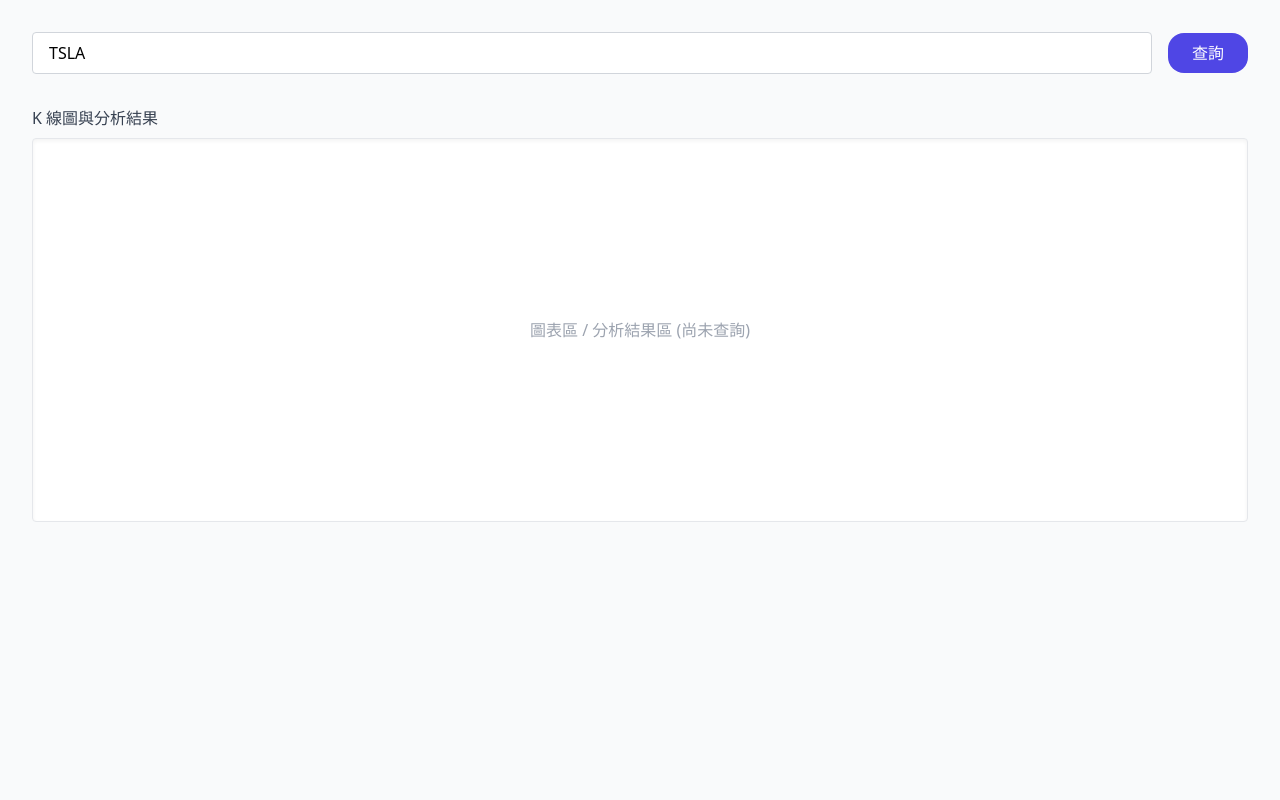
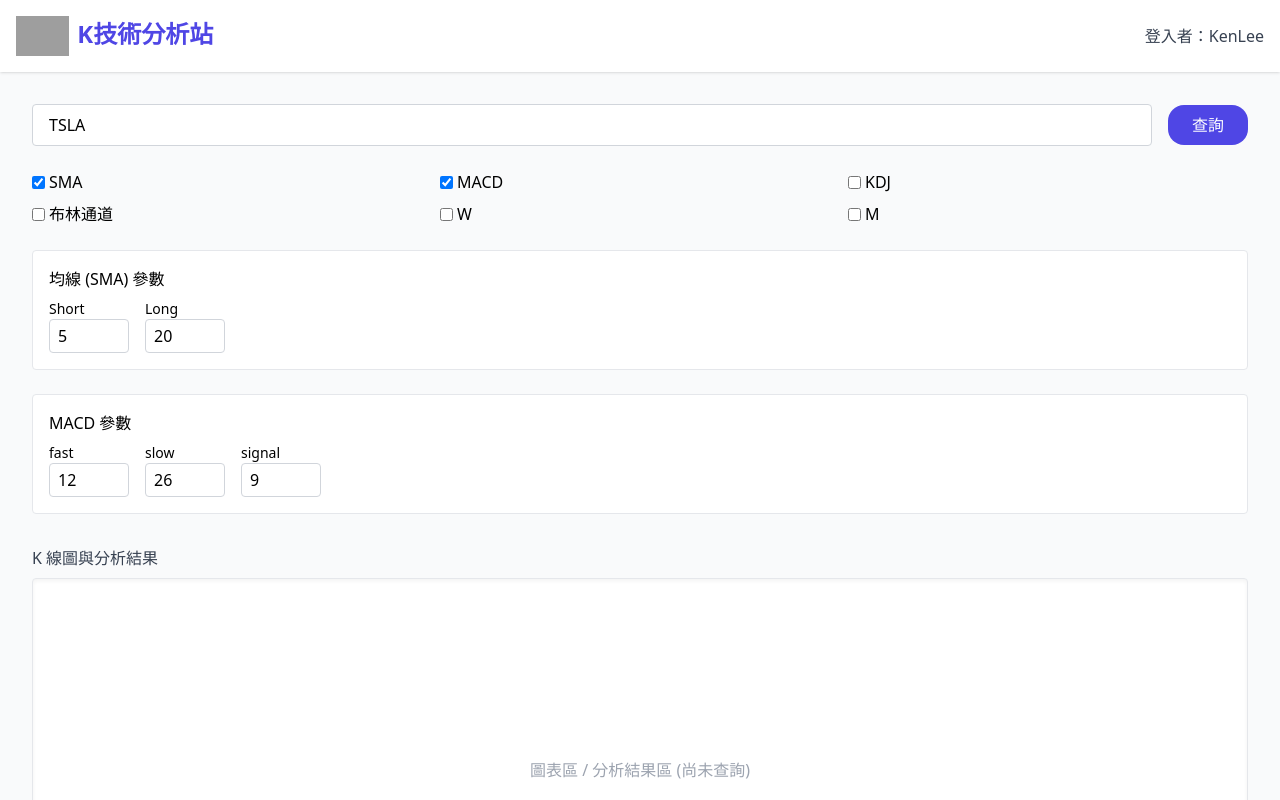
Before and after one commit to ken168168ken/inertia_rebound, a React (Create React App) app: page / in a window 1280 px wide. Shown: the top 800 px of the page. Built offline with nearby package versions, Linux system fonts and the light colour scheme; grey boxes are pictures that could not be loaded.

Commit message:
Update QueryMainPage.js

```diff
--- a/src/components/QueryMainPage.js
+++ b/src/components/QueryMainPage.js
@@ -1,5 +1,4 @@
 // src/components/QueryMainPage.js
-
 import React, { useState } from "react";
 import {
   ResponsiveContainer,
@@ -13,20 +12,24 @@ import {
 } from "recharts";
 
 export default function QueryMainPage() {
-  // 股票代号、指标、参数、图表数据、loading 状态
+  // ====== (前端狀態一樣保留) ======
   const [stockCode, setStockCode] = useState("TSLA");
   const [selectedIndicators, setSelectedIndicators] = useState(["SMA", "MACD"]);
   const [params, setParams] = useState({
     SMA: { short: 5, long: 20 },
-    MACD: { fast: 12, slow: 26, signal: 9 }
+    MACD: { fast: 12, slow: 26, signal: 9 },
+    KDJ: { K: 9, D: 3, J: 3 },
+    Bollinger: { period: 20, stdDev: 2 },
+    W: { lookback: 30 },      // 假設 W 底需要 lookback 參數
+    M: { lookback: 30 }
   });
   const [chartData, setChartData] = useState(null);
   const [loading, setLoading] = useState(false);
 
+  // ====== (以下的 handleQuery, fetch 與折線圖邏輯同上一版) ======
   const handleQuery = async () => {
     setLoading(true);
     try {
-      // 这里写后端 API 的完整 URL
       const response = await fetch(
         "https://inertia-rebound-backend.onrender.com/api/analyze",
         {
@@ -39,14 +42,11 @@ export default function QueryMainPage() {
           })
         }
       );
-
-      // 如果网络层就挂了，会被 catch
       const result = await response.json();
       if (result.error) {
         alert("查詢失敗：" + result.message);
         setChartData(null);
       } else {
-        // 整理成 Recharts 能用的格式
         const data = result.dates.map((d, i) => ({
           date: d,
           close: result.closes[i]
@@ -54,14 +54,30 @@ export default function QueryMainPage() {
         setChartData(data);
       }
     } catch (e) {
-      alert("API 錯誤：Load failed 或 無法連線"); // 这里区分不了具体原因，就统一提示
+      alert("API 錯誤：Load failed 或 無法連線");
       setChartData(null);
     }
     setLoading(false);
   };
 
   return (
+    <div>
+      {/* ===== 一、Logo + 使用者名稱區塊 ===== */}
+      <header className="site-header">
+        <div className="site-logo">
+          {/* 如果你是放到 public/logo.jpg，就用 /logo.jpg */}
+          <img
+            src="/logo.jpg"
+            alt="K技術分析站"
+            className="h-10 inline-block mr-2"
+          />
+          K技術分析站
+        </div>
+        <div className="user-name">登入者：KenLee</div>
+      </header>
+
       <div className="p-4 md:p-8">
+        {/* ===== 二、股票代碼 + 查詢按鈕 ===== */}
         <div className="flex flex-col md:flex-row md:items-center md:space-x-4 mb-6">
           <input
             type="text"
@@ -79,6 +95,227 @@ export default function QueryMainPage() {
           </button>
         </div>
 
+        {/* ===== 三、指標多選區塊 ===== */}
+        <div className="grid grid-cols-2 md:grid-cols-3 gap-2 mb-6">
+          {/* 每個 checkbox 的 onChange 都要去更新 selectedIndicators 陣列 */}
+          {["SMA", "MACD", "KDJ", "Bollinger", "W", "M"].map((ind) => (
+            <label key={ind} className="flex items-center space-x-1">
+              <input
+                type="checkbox"
+                checked={selectedIndicators.includes(ind)}
+                onChange={(e) => {
+                  if (e.target.checked) {
+                    setSelectedIndicators((prev) => [...prev, ind]);
+                  } else {
+                    setSelectedIndicators((prev) =>
+                      prev.filter((x) => x !== ind)
+                    );
+                  }
+                }}
+              />
+              <span>{ind === "Bollinger" ? "布林通道" : ind}</span>
+            </label>
+          ))}
+        </div>
+
+        {/* ===== 四、動態參數區塊：只顯示被勾選指標的參數 ===== */}
+        <div className="space-y-6 mb-6">
+          {/* 1. SMA 參數區 */}
+          {selectedIndicators.includes("SMA") && (
+            <div className="bg-white border border-gray-200 rounded p-4">
+              <h3 className="font-medium mb-2">均線 (SMA) 參數</h3>
+              <div className="flex items-center space-x-4">
+                <div>
+                  <label className="block text-sm">Short</label>
+                  <input
+                    type="number"
+                    className="border border-gray-300 rounded px-2 py-1 w-20"
+                    value={params.SMA.short}
+                    onChange={(e) =>
+                      setParams((prev) => ({
+                        ...prev,
+                        SMA: {
+                          ...prev.SMA,
+                          short: Number(e.target.value)
+                        }
+                      }))
+                    }
+                  />
+                </div>
+                <div>
+                  <label className="block text-sm">Long</label>
+                  <input
+                    type="number"
+                    className="border border-gray-300 rounded px-2 py-1 w-20"
+                    value={params.SMA.long}
+                    onChange={(e) =>
+                      setParams((prev) => ({
+                        ...prev,
+                        SMA: {
+                          ...prev.SMA,
+                          long: Number(e.target.value)
+                        }
+                      }))
+                    }
+                  />
+                </div>
+              </div>
+            </div>
+          )}
+
+          {/* 2. MACD 參數區 */}
+          {selectedIndicators.includes("MACD") && (
+            <div className="bg-white border border-gray-200 rounded p-4">
+              <h3 className="font-medium mb-2">MACD 參數</h3>
+              <div className="flex items-center space-x-4">
+                {["fast", "slow", "signal"].map((key) => (
+                  <div key={key}>
+                    <label className="block text-sm">{key}</label>
+                    <input
+                      type="number"
+                      className="border border-gray-300 rounded px-2 py-1 w-20"
+                      value={params.MACD[key]}
+                      onChange={(e) =>
+                        setParams((prev) => ({
+                          ...prev,
+                          MACD: {
+                            ...prev.MACD,
+                            [key]: Number(e.target.value)
+                          }
+                        }))
+                      }
+                    />
+                  </div>
+                ))}
+              </div>
+            </div>
+          )}
+
+          {/* 3. KDJ 參數區 */}
+          {selectedIndicators.includes("KDJ") && (
+            <div className="bg-white border border-gray-200 rounded p-4">
+              <h3 className="font-medium mb-2">KDJ 參數</h3>
+              <div className="flex items-center space-x-4">
+                {["K", "D", "J"].map((key) => (
+                  <div key={key}>
+                    <label className="block text-sm">{key}</label>
+                    <input
+                      type="number"
+                      className="border border-gray-300 rounded px-2 py-1 w-20"
+                      value={params.KDJ[key]}
+                      onChange={(e) =>
+                        setParams((prev) => ({
+                          ...prev,
+                          KDJ: {
+                            ...prev.KDJ,
+                            [key]: Number(e.target.value)
+                          }
+                        }))
+                      }
+                    />
+                  </div>
+                ))}
+              </div>
+            </div>
+          )}
+
+          {/* 4. 布林通道 (Bollinger) 參數區 */}
+          {selectedIndicators.includes("Bollinger") && (
+            <div className="bg-white border border-gray-200 rounded p-4">
+              <h3 className="font-medium mb-2">布林通道參數</h3>
+              <div className="flex items-center space-x-4">
+                <div>
+                  <label className="block text-sm">period</label>
+                  <input
+                    type="number"
+                    className="border border-gray-300 rounded px-2 py-1 w-20"
+                    value={params.Bollinger.period}
+                    onChange={(e) =>
+                      setParams((prev) => ({
+                        ...prev,
+                        Bollinger: {
+                          ...prev.Bollinger,
+                          period: Number(e.target.value)
+                        }
+                      }))
+                    }
+                  />
+                </div>
+                <div>
+                  <label className="block text-sm">stdDev</label>
+                  <input
+                    type="number"
+                    className="border border-gray-300 rounded px-2 py-1 w-20"
+                    value={params.Bollinger.stdDev}
+                    onChange={(e) =>
+                      setParams((prev) => ({
+                        ...prev,
+                        Bollinger: {
+                          ...prev.Bollinger,
+                          stdDev: Number(e.target.value)
+                        }
+                      }))
+                    }
+                  />
+                </div>
+              </div>
+            </div>
+          )}
+
+          {/* 5. W 底 參數區（只示範 lookback） */}
+          {selectedIndicators.includes("W") && (
+            <div className="bg-white border border-gray-200 rounded p-4">
+              <h3 className="font-medium mb-2">W 底 參數</h3>
+              <div className="flex items-center space-x-4">
+                <div>
+                  <label className="block text-sm">Lookback</label>
+                  <input
+                    type="number"
+                    className="border border-gray-300 rounded px-2 py-1 w-20"
+                    value={params.W.lookback}
+                    onChange={(e) =>
+                      setParams((prev) => ({
+                        ...prev,
+                        W: {
+                          ...prev.W,
+                          lookback: Number(e.target.value)
+                        }
+                      }))
+                    }
+                  />
+                </div>
+              </div>
+            </div>
+          )}
+
+          {/* 6. M 頭 參數區（同 W 底） */}
+          {selectedIndicators.includes("M") && (
+            <div className="bg-white border border-gray-200 rounded p-4">
+              <h3 className="font-medium mb-2">M 頭 參數</h3>
+              <div className="flex items-center space-x-4">
+                <div>
+                  <label className="block text-sm">Lookback</label>
+                  <input
+                    type="number"
+                    className="border border-gray-300 rounded px-2 py-1 w-20"
+                    value={params.M.lookback}
+                    onChange={(e) =>
+                      setParams((prev) => ({
+                        ...prev,
+                        M: {
+                          ...prev.M,
+                          lookback: Number(e.target.value)
+                        }
+                      }))
+                    }
+                  />
+                </div>
+              </div>
+            </div>
+          )}
+        </div>
+
+        {/* ===== 五、折線圖 / 分析結果區 ===== */}
         <div className="mt-8">
           <h2 className="text-gray-700 font-medium mb-2">K 線圖與分析結果</h2>
           {chartData ? (
@@ -107,5 +344,6 @@ export default function QueryMainPage() {
           )}
         </div>
       </div>
+    </div>
   );
 }
```
Lines whose indentation alone changed are shown as unchanged.
